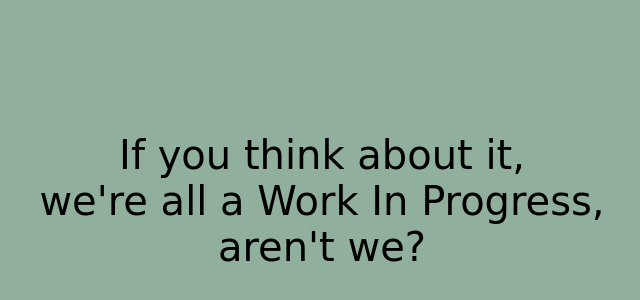
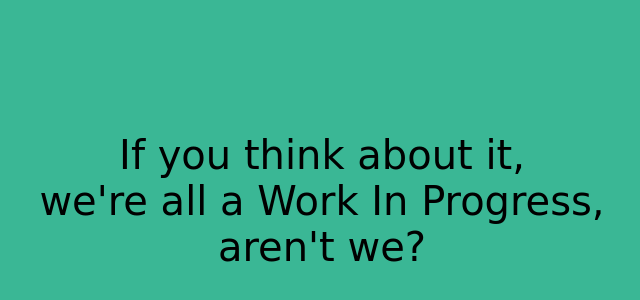
Before and after one commit to softwaresteph/beyondthetealwebsite, a plain HTML site: page index.html in a window 1280 px wide. Shown: the part 126-426 px from the top of the page, without its empty margins (318-958 px from the left). Drawn offline with Linux system fonts and the light colour scheme.

Commit message:
Change background color
Update color to be a brighter green

```diff
--- a/index.html
+++ b/index.html
@@ -3,7 +3,7 @@
 <head>
     <style>
         body {
-            background-color: #91af9d;
+            background-color: #3ab795;
         }
         p {
             /* font-family: 'Helvetica Neue', Helvetica, Arial, sans-serif; */
```
